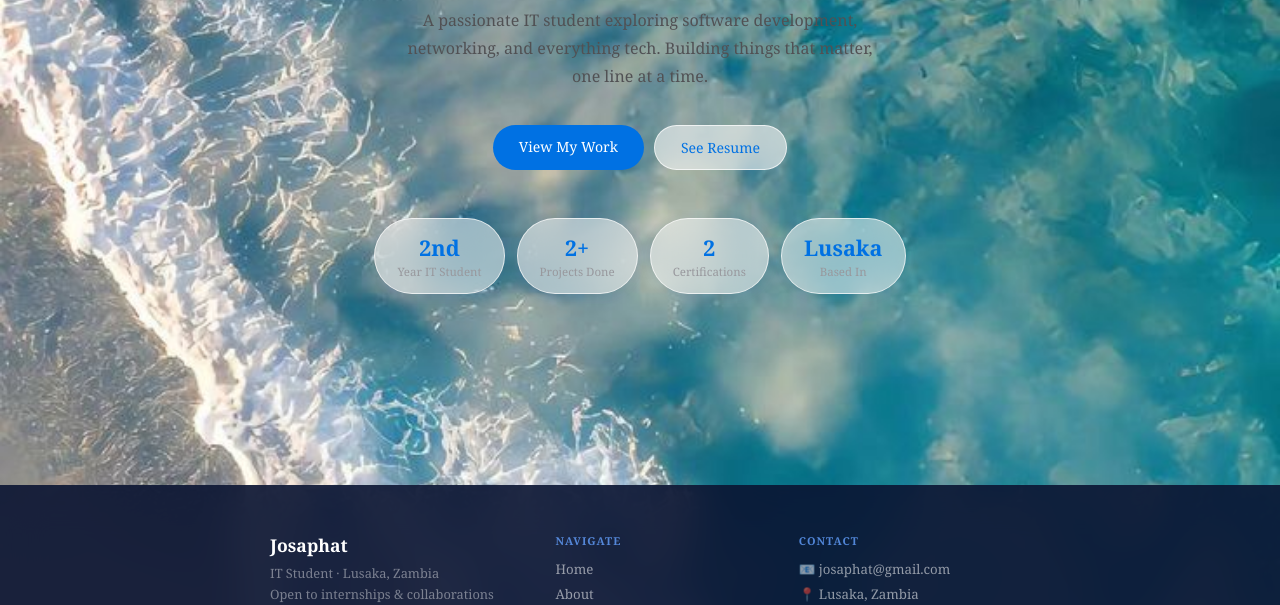
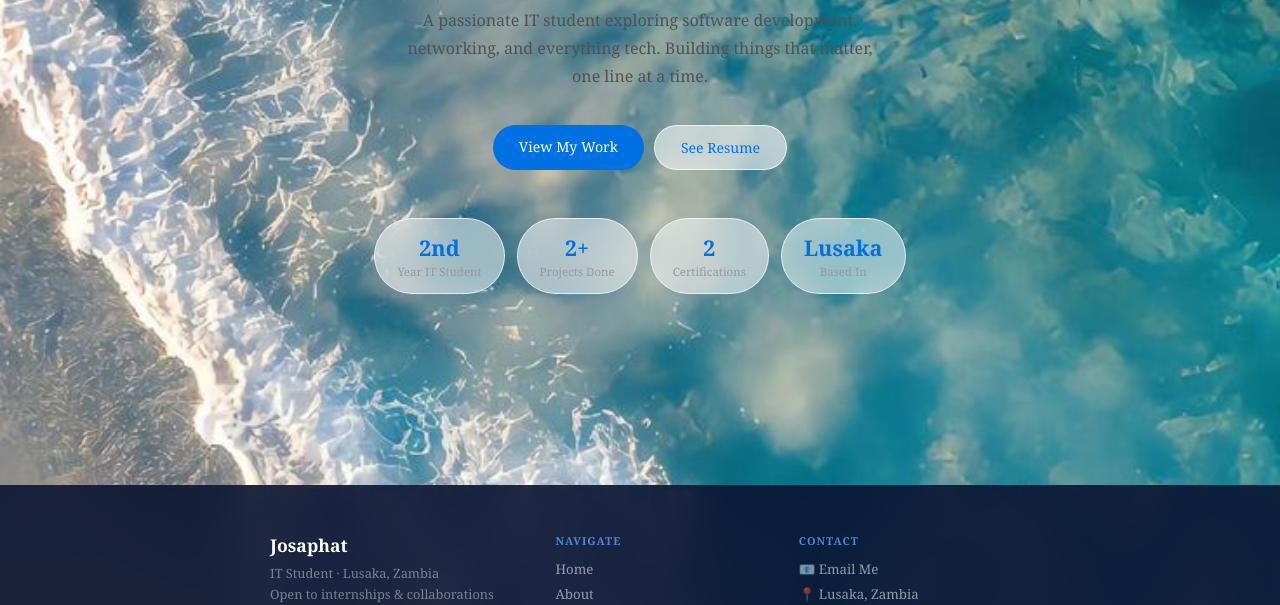
Before and after one commit to Chiloz/Chiloz, a plain HTML site: page index.html in a window 1280 px wide. Shown: the part 347-952 px from the top of the page. Drawn offline with Linux system fonts and the light colour scheme.

Commit message:
Update email contact link in index.html

```diff
--- a/index.html
+++ b/index.html
@@ -82,7 +82,7 @@
         <div class="fc">
           <h4>Contact</h4>
           <!-- ✏️ Replace with your real email and links -->
-          <span>📧 josaphat@gmail.com</span>
+          <a href="mailto:josaphatkychiloz@gmail.com">📧 Email Me</a>
           <span>📍 Lusaka, Zambia</span>
           <a href="https://www.linkedin.com/in/josaphat-chilokoto-009499377/" target="_blank">💼 LinkedIn</a>
          <a href="https://wa.me/260954030644" target="_blank">💬 WhatsApp</a>
```
